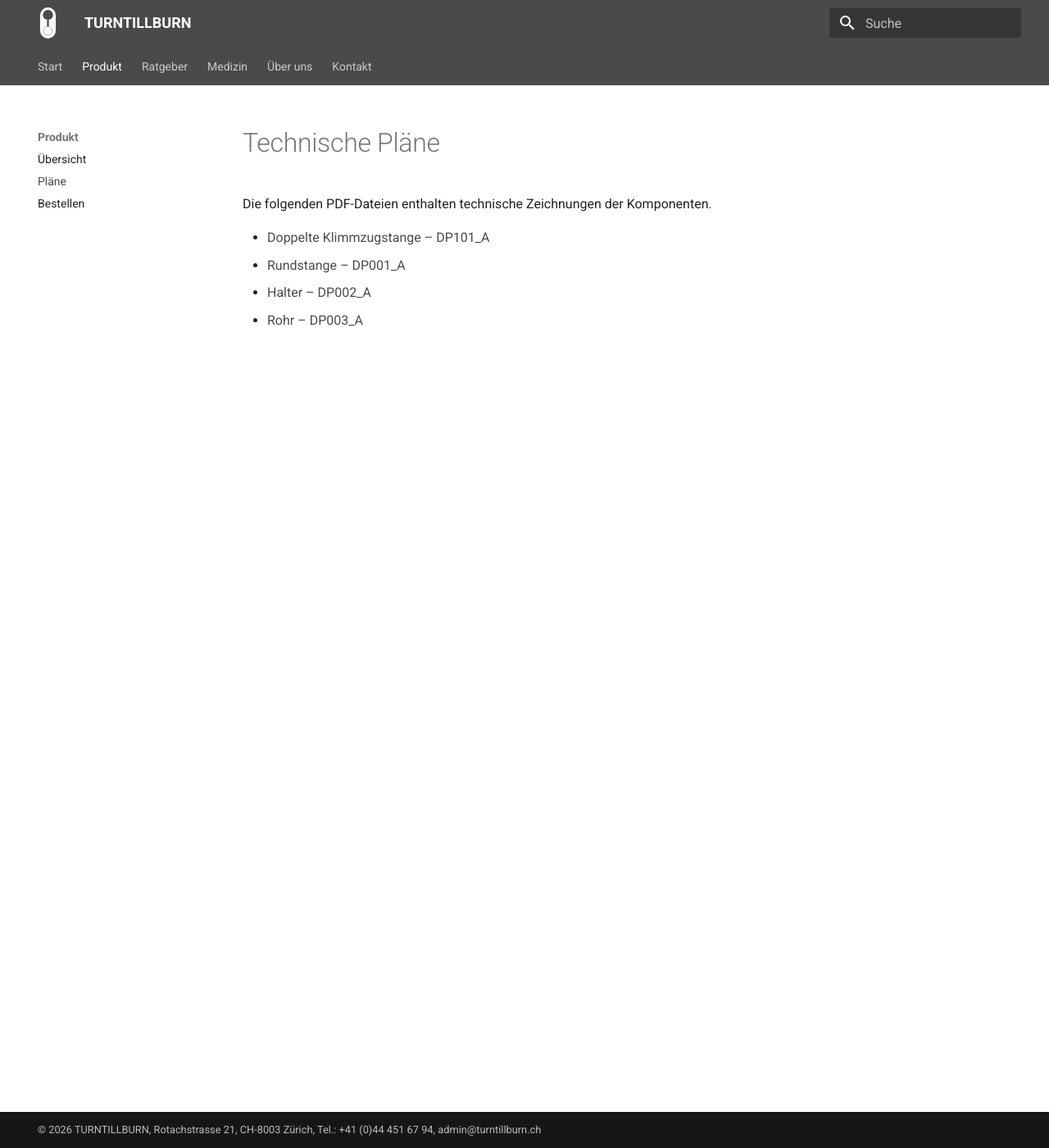
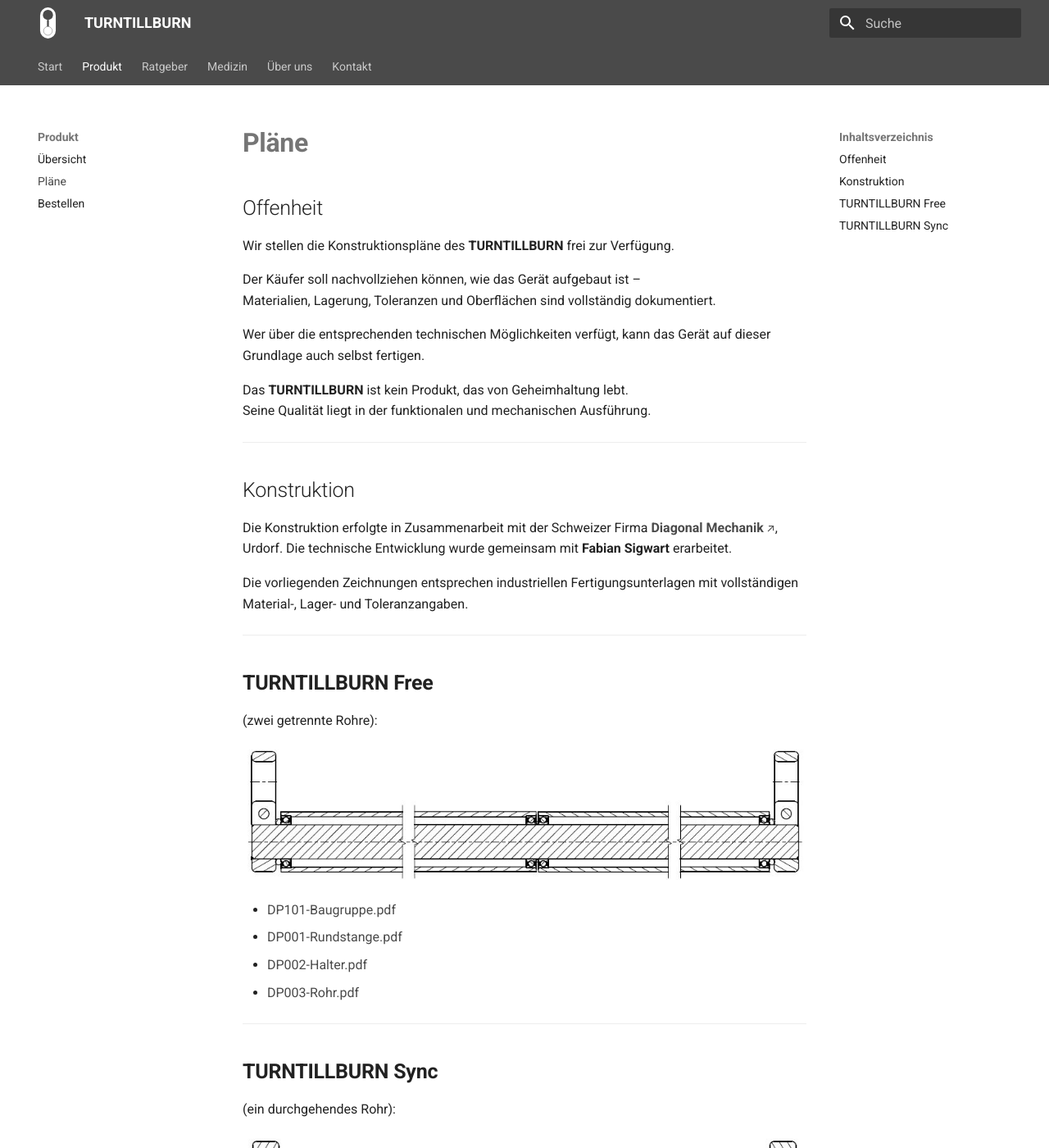
Before and after one commit to turntillburn/ttb-mkdocs, an MkDocs documentation site: the page built from docs/product/plans/index.md, in a window 1280 px wide and 1400 px high. Shown: the whole window at 82% size. Built offline with MkDocs 1.6.1 and Material for MkDocs 9.7.7, drawn with Linux system fonts in a browser that asks for light colours; some of the changed text lies outside the part shown.

Commit message:
Refactor plans section and introduce Sync / Free variants
- Rewrite "Pläne" chapter with clear Sync / Free terminology
- Position TURNTILLBURN Free as preferred variant
- Add biomechanical explanation of Free version
- Add technical PDF drawings to product/plans
- Add cross-section images for Free and Sync
- Improve external link handling (↗ indicator)
- Minor styling updates in extra.css

```diff
--- a/docs/product/plans/index.md
+++ b/docs/product/plans/index.md
@@ -1,8 +1,48 @@
-# Technische Pläne
+# **Pläne**
 
-Die folgenden PDF-Dateien enthalten technische Zeichnungen der Komponenten.
+## Offenheit
 
-- [Doppelte Klimmzugstange – DP101_A](DP101_A_Klimmzugstange_Doppelt.pdf)
-- [Rundstange – DP001_A](DP001_A_Rundstange.pdf)
-- [Halter – DP002_A](DP002_A_Halter.pdf)
-- [Rohr – DP003_A](DP003_A_Rohr.pdf)
+Wir stellen die Konstruktionspläne des **TURNTILLBURN** frei zur Verfügung.
+
+Der Käufer soll nachvollziehen können, wie das Gerät aufgebaut ist –
+Materialien, Lagerung, Toleranzen und Oberflächen sind vollständig dokumentiert.
+
+Wer über die entsprechenden technischen Möglichkeiten verfügt, kann das Gerät auf dieser Grundlage auch selbst fertigen.
+
+Das **TURNTILLBURN** ist kein Produkt, das von Geheimhaltung lebt.
+Seine Qualität liegt in der funktionalen und mechanischen Ausführung.
+---
+## Konstruktion
+
+Die Konstruktion erfolgte in Zusammenarbeit mit der Schweizer Firma <a href="https://www.diagonal-mechanik.ch/"
+   target="_blank"
+   rel="noopener">
+<strong>Diagonal Mechanik</strong></a>, Urdorf. Die technische Entwicklung wurde gemeinsam mit **Fabian Sigwart** erarbeitet.
+
+Die vorliegenden Zeichnungen entsprechen industriellen Fertigungsunterlagen mit vollständigen Material-, Lager- und Toleranzangaben.
+
+---
+## **TURNTILLBURN Free**
+(zwei getrennte Rohre):
+
+![TURNTILLBURN Free](../../assets/images/ttb-free-cross-section.jpg)
+
+- [DP101-Baugruppe.pdf](DP101_A_Klimmzugstange_Doppelt.pdf)
+- [DP001-Rundstange.pdf](DP001_A_Rundstange.pdf)
+- [DP002-Halter.pdf](DP002_A_Halter.pdf)
+- [DP003-Rohr.pdf](DP003_A_Rohr.pdf)
+
+---
+
+## **TURNTILLBURN Sync**
+(ein durchgehendes Rohr):
+
+![TURNTILLBURN Sync](../../assets/images/ttb-sync-cross-section.jpg)
+
+- [EF101-Baugruppe.pdf](EF101_A_Klimmzugstange_Einfach.pdf)
+- [EF001-Rundstange.pdf](EF001_A_Rundstange.pdf)
+- [EF002-Halter.pdf](EF002_A_Halter.pdf)
+- [EF003-Rohr.pdf](EF003_A_Rohr.pdf)
+
+
+---
--- a/docs/stylesheets/extra.css
+++ b/docs/stylesheets/extra.css
@@ -224,3 +224,12 @@
   padding: 0.2rem 0.4rem;
   color: #ffffff;
 }
+
+/* ---------------------------------------------
+   External links: add subtle ↗ indicator
+   --------------------------------------------- */
+
+.md-typeset a[href^="http"]::after {
+  content: " ↗";
+  font-size: 0.85em;
+}
```
Also changed, not shown: docs/product/index.md (+55 -16 lines), docs/assets/images/ttb-free-cross-section.jpg (added), docs/assets/images/ttb-sync-cross-section.jpg (added), 4 other files.
